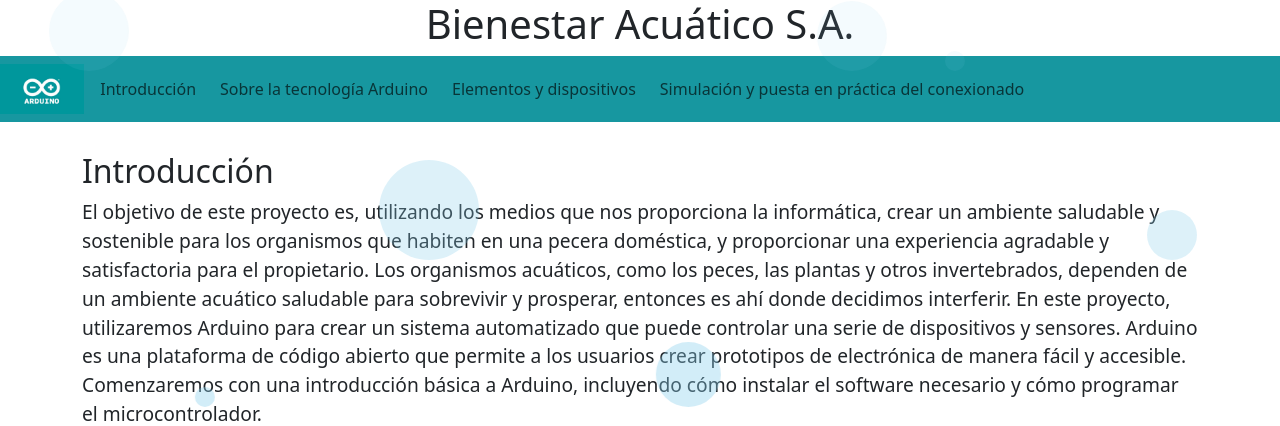
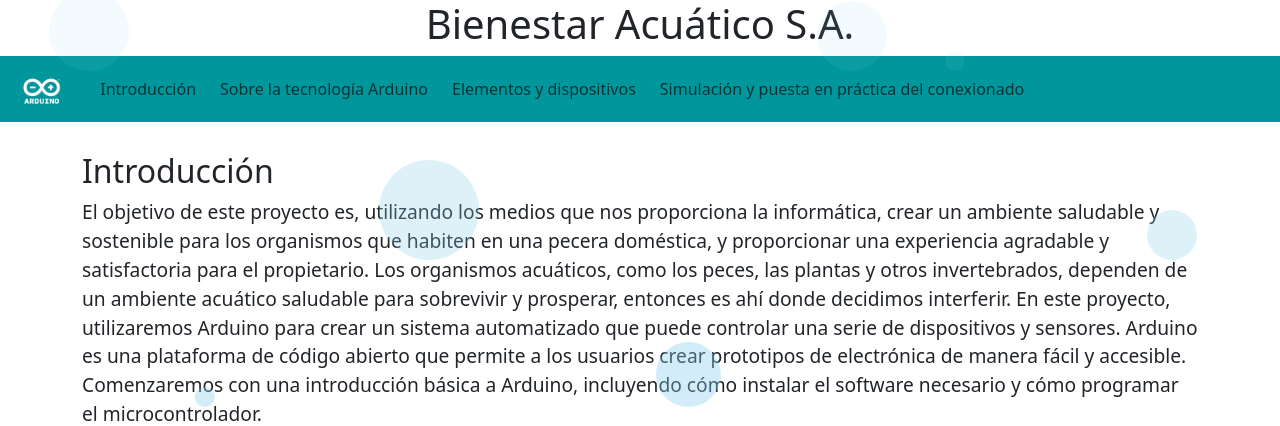
Before and after one commit to AugustWalker27/BienestarAcuatico, a PHP site: the page made by Sitio web informativo.html in a window 1280 px wide. Shown: the top 426 px of the page. Run offline with PHP 8.4, Linux system fonts and the light colour scheme.

Commit message:
Update diseño.css

```diff
--- a/diseño.css
+++ b/diseño.css
@@ -4,7 +4,7 @@
       margin-bottom: 5px;
     }
     #barra {
-        background-color:#1797A0;
+        background-color:#00979c;
     }
     #qq {
       font-size: 1.2rem;
```
